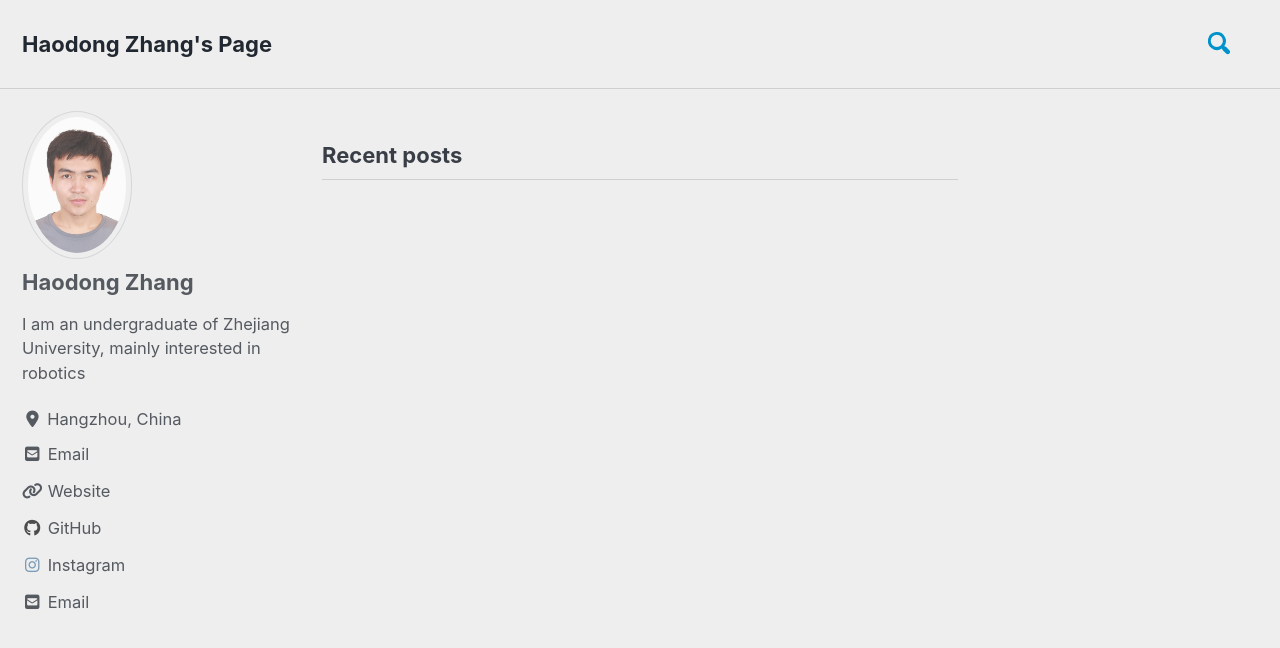
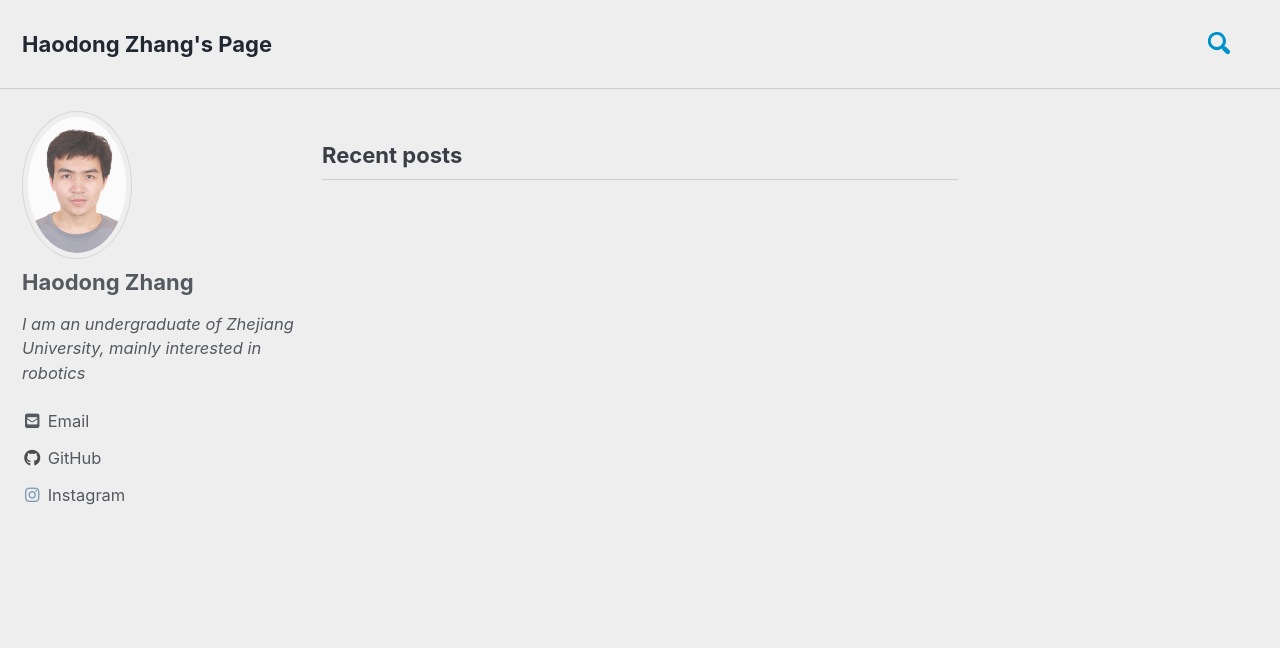
Before and after one commit to 0aqz0/0aqz0.github.io, a Jekyll site: the page built from index.html, in a window 1280 px wide and 900 px high. Shown: the top 648 px of the window. Built offline with Jekyll 4.4.1, drawn with Linux system fonts in a browser that asks for light colours; cached includes are drawn as plain includes; nearby versions of some CDN libraries; the list of posts is cut into pages by our own code; some of the changed lines change nothing that is shown.

Commit message:
update info

```diff
--- a/_config.yml
+++ b/_config.yml
@@ -95,16 +95,16 @@ analytics:
 author:
   name             : "Haodong Zhang"
   avatar           : "/assets/images/bio-photo.jpg" # path of avatar image, e.g. "/assets/images/bio-photo.jpg"
-  bio              : "I am an undergraduate of Zhejiang University, mainly interested in robotics"
-  location         : "Hangzhou, China"
-  email            : "aqz@zju.edu.cn"
+  bio              : "*I am an undergraduate of Zhejiang University, mainly interested in robotics*"
+  location         : # "Hangzhou, China"
+  email            : # "aqz@zju.edu.cn"
   links:
     - label: "Email"
       icon: "fas fa-fw fa-envelope-square"
       url: mailto:aqz@zju.edu.cn
-    - label: "Website"
-      icon: "fas fa-fw fa-link"
-      url: "https://0aqz0.github.io/"
+    # - label: "Website"
+    #   icon: "fas fa-fw fa-link"
+    #   url: "https://0aqz0.github.io/"
     # - label: "Twitter"
     #   icon: "fab fa-fw fa-twitter-square"
       # url: "https://twitter.com/"
```
